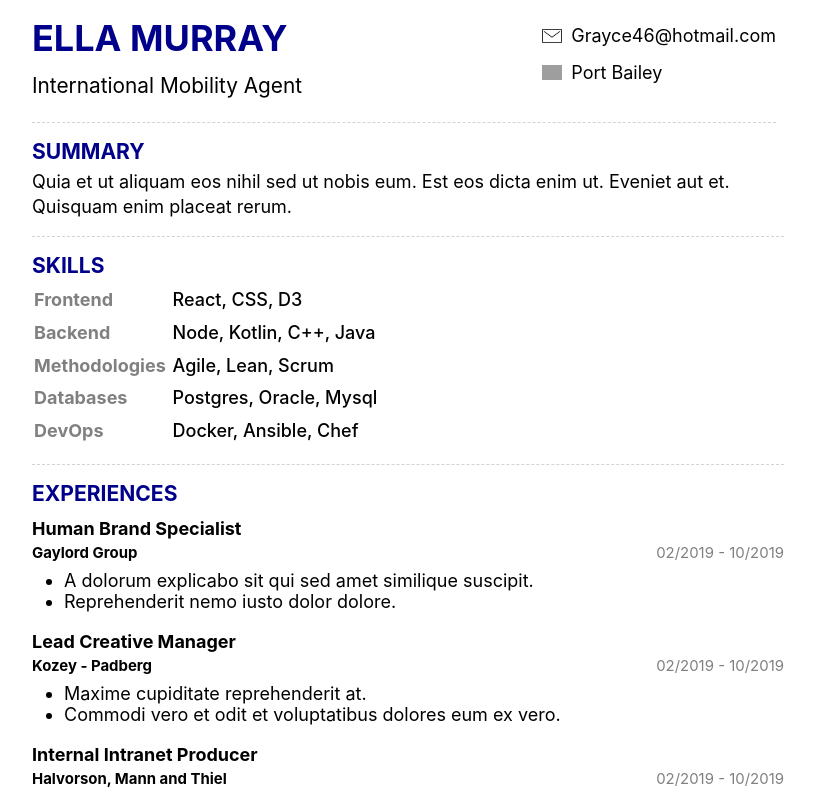
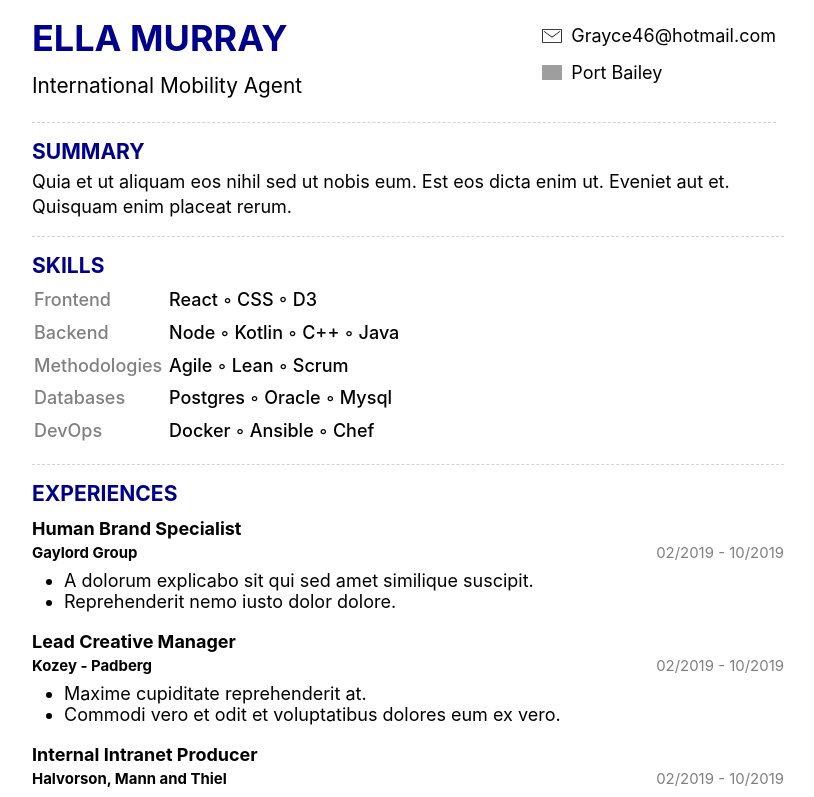
Before and after one commit to FredericHeem/cvtemplate, a React (Create React App) app: page / in a window 1280 px wide. Shown: the top 797 px of the page, without its empty margins (224-1038 px from the left). Built offline with nearby package versions, Linux system fonts and the light colour scheme; grey boxes are pictures that could not be loaded.

Commit message:
add circle dot between skills

```diff
--- a/src/App.js
+++ b/src/App.js
@@ -93,7 +93,7 @@
     `}
   >
     <th>{skill.category}</th>
-    <td>{skill.items.map(item => item.name).join(", ")}</td>
+    <td>{skill.items.map(item => item.name).join(" ◦ ")}</td>
   </tr>
 );
 
@@ -110,6 +110,7 @@
           text-align: left;
           color: gray;
           padding: 0.3rem 2rem 0.3rem 0;
+
         }
         td {
           padding: 0.3rem 1rem 0.3rem 0;
@@ -148,6 +149,7 @@
           color: gray;
           padding: 0.3rem 0.3rem 0.3rem 0;
           margin: 1rem;
+          font-weight: 500;
         }
       `}
     >
```
